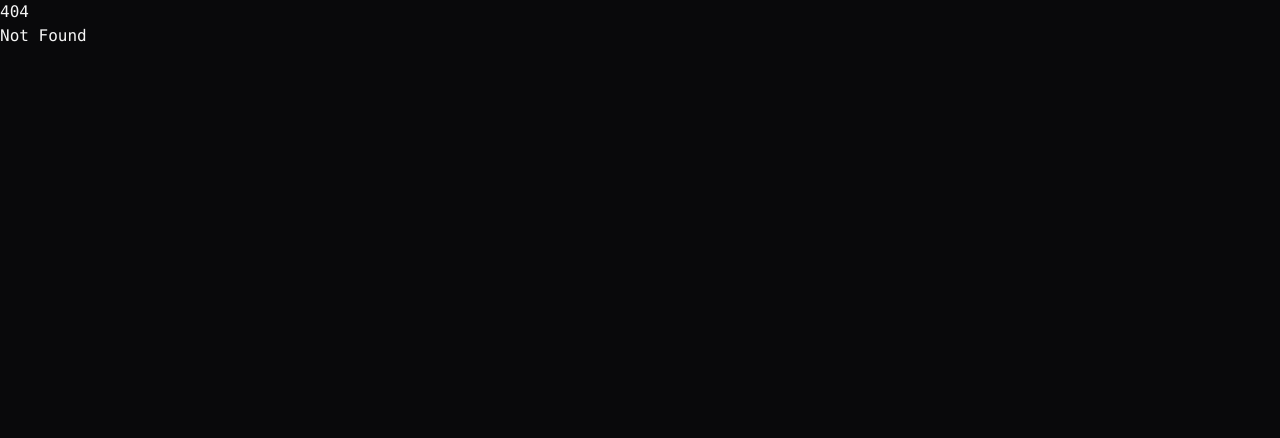
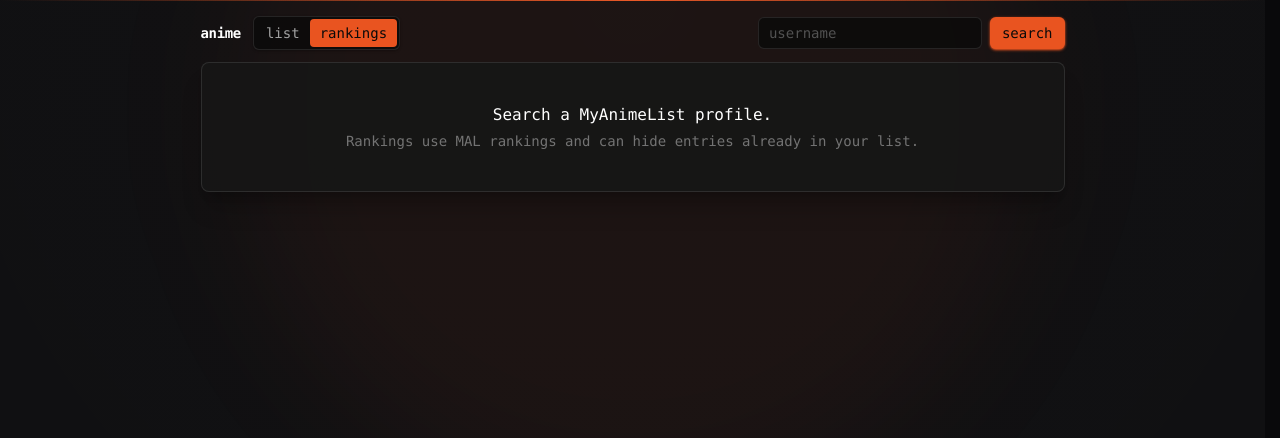
Before and after one commit to diegogliarte/YourAnimeList, a SvelteKit app: page /rankings in a window 1280 px wide. Before the commit this address had no page. Shown: the top 438 px of the page. Built offline with nearby package versions, Linux system fonts and the light colour scheme.

Commit message:
change 'recommendations' for 'rankings'

```diff
--- a/src/lib/components/anime/AnimeHeader.svelte
+++ b/src/lib/components/anime/AnimeHeader.svelte
@@ -3,7 +3,7 @@
 	import Input from '$lib/components/ui/Input.svelte';
 	import Tabs from '$lib/components/ui/Tabs.svelte';
 
-	type ActiveTab = 'list' | 'recommendations';
+	type ActiveTab = 'list' | 'rankings';
 
 	type Props = {
 		activeTab: ActiveTab;
@@ -55,9 +55,9 @@
 					active: activeTab === 'list'
 				},
 				{
-					label: 'recommendations',
-					href: getTabHref('/recommendations'),
-					active: activeTab === 'recommendations'
+					label: 'rankings',
+					href: getTabHref('/rankings'),
+					active: activeTab === 'rankings'
 				}
 			]}
 		/>
--- a/src/routes/api/recommendations/+server.ts
+++ b/src/routes/api/rankings/+server.ts
@@ -80,7 +80,7 @@
 	} catch (err) {
 		return json(
 			{
-				error: 'Failed to fetch recommendations.',
+				error: 'Failed to fetch rankings.',
 				detail: err instanceof Error ? err.message : 'Unknown error.'
 			},
 			{
--- a/src/routes/recommendations/+page.svelte
+++ b/src/routes/rankings/+page.svelte
@@ -144,8 +144,8 @@
 		}
 
 		const href = params.toString()
-			? `/recommendations?${params.toString()}`
-			: '/recommendations';
+			? `/?${params.toString()}`
+			: '/rankings';
 
 		void goto(href, {
 			replaceState,
@@ -154,7 +154,7 @@
 		});
 	};
 
-	const buildRecommendationParams = ({
+	const buildRankingsParams = ({
 																			 targetUsername,
 																			 offset
 																		 }: {
@@ -177,7 +177,7 @@
 		return params;
 	};
 
-	const loadRecommendations = async ({
+	const loadRankings = async ({
 																			 targetUsername = username,
 																			 offset = 0,
 																			 append = false
@@ -206,12 +206,12 @@
 		try {
 			error = null;
 
-			const params = buildRecommendationParams({
+			const params = buildRankingsParams({
 				targetUsername: trimmedUsername,
 				offset
 			});
 
-			const response = await fetch(`/api/recommendations?${params.toString()}`);
+			const response = await fetch(`/api/rankings?${params.toString()}`);
 			const result = (await response.json()) as AnimeRankingApiResponse & {
 				error?: string;
 				detail?: string;
@@ -252,20 +252,20 @@
 		}
 	};
 
-	const reloadRecommendations = () => {
+	const reloadRankings = () => {
 		if (!loadedUsername && !username.trim()) return;
 
-		void loadRecommendations({
+		void loadRankings({
 			targetUsername: loadedUsername || username,
 			offset: 0,
 			append: false
 		});
 	};
 
-	const loadMoreRecommendations = () => {
+	const loadMoreRankings = () => {
 		if (nextOffset === null) return;
 
-		void loadRecommendations({
+		void loadRankings({
 			targetUsername: loadedUsername || username,
 			offset: nextOffset,
 			append: true
@@ -273,7 +273,7 @@
 	};
 
 	const handleSubmit = () => {
-		void loadRecommendations({
+		void loadRankings({
 			targetUsername: username,
 			offset: 0,
 			append: false
@@ -287,7 +287,7 @@
 			nextRankingType
 		});
 
-		reloadRecommendations();
+		reloadRankings();
 	};
 
 	const handleExcludeNone = () => {
@@ -297,7 +297,7 @@
 			nextExcludedStatuses: []
 		});
 
-		reloadRecommendations();
+		reloadRankings();
 	};
 
 	const handleExcludeStatusToggle = (status: ApiAnimeStatus) => {
@@ -315,7 +315,7 @@
 			nextExcludedStatuses
 		});
 
-		reloadRecommendations();
+		reloadRankings();
 	};
 
 	const handleScoreVisibilityToggle = () => {
@@ -344,7 +344,7 @@
 		const observer = new IntersectionObserver(
 			(entries) => {
 				if (entries[0]?.isIntersecting) {
-					loadMoreRecommendations();
+					loadMoreRankings();
 				}
 			},
 			{
@@ -361,7 +361,7 @@
 
 	onMount(() => {
 		if (initialUsername.trim()) {
-			void loadRecommendations({
+			void loadRankings({
 				targetUsername: initialUsername,
 				offset: 0,
 				append: false
@@ -371,13 +371,13 @@
 </script>
 
 <svelte:head>
-	<title>Anime Recommendations</title>
-	<meta name="description" content="MyAnimeList ranking-based anime recommendations." />
+	<title>Anime Rankings</title>
+	<meta name="description" content="MyAnimeList ranking-based anime rankings." />
 </svelte:head>
 
 <Shell>
 	<AnimeHeader
-		activeTab="recommendations"
+		activeTab="rankings"
 		bind:username
 		query={search}
 		loading={loading || loadingMore}
@@ -496,7 +496,7 @@
 				mode="ranking"
 				animes={filteredAnimes}
 				{showScore}
-				emptyMessage="No recommendations."
+				emptyMessage="No rankings."
 			/>
 
 			{#if hasMore}
@@ -517,7 +517,7 @@
 		<section class="rounded-lg border border-white/10 bg-neutral-900/90 px-3 py-10 text-center shadow-xl shadow-black/20">
 			<h1 class="text-base font-medium text-white">Search a MyAnimeList profile.</h1>
 			<p class="mt-1 text-sm text-neutral-500">
-				Recommendations use MAL rankings and can hide entries already in your list.
+				Rankings use MAL rankings and can hide entries already in your list.
 			</p>
 		</section>
 	{/if}
```
Also changed, not shown: 1 other file (tests, documents, lock files or other folders).
